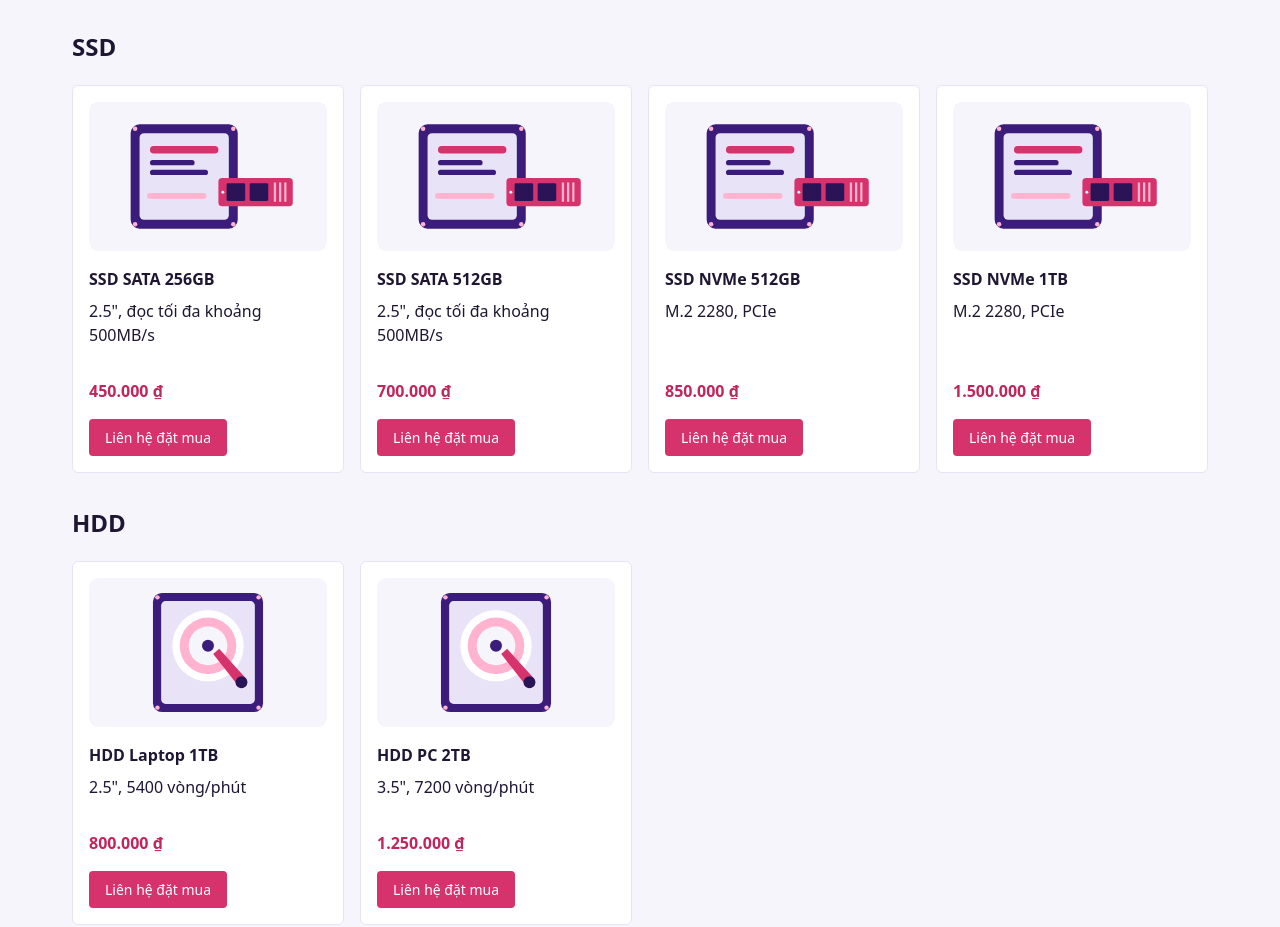
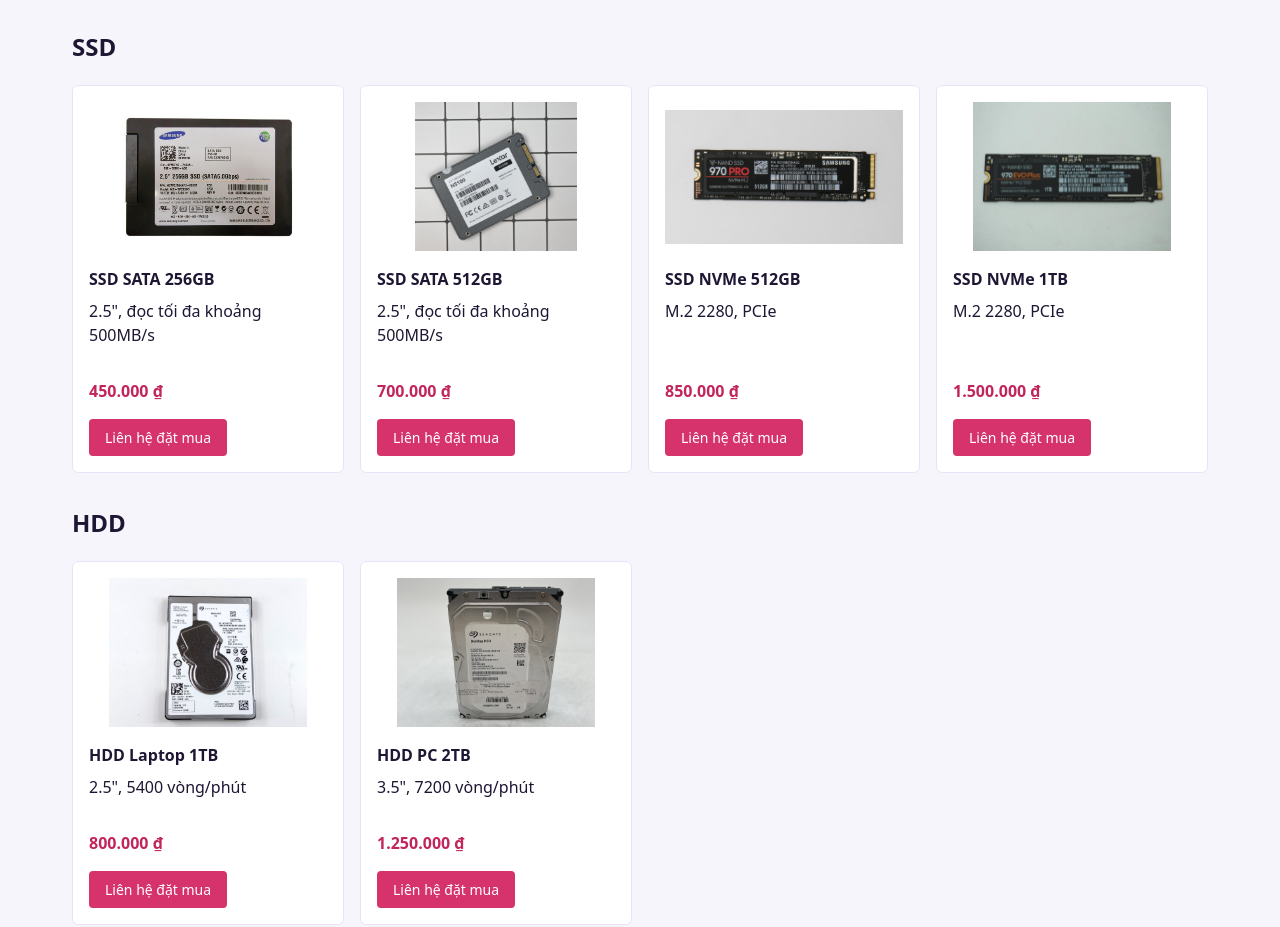
Before and after one commit to phucantran616-droid/a3-an-toplap, a plain HTML site: page san-pham.html in a window 1280 px wide. Shown: the part 1135-2062 px from the top of the page. Drawn offline with Linux system fonts and the light colour scheme.

Commit message:
Cap nhat anh san pham va hieu ung nut

```diff
--- a/san-pham.html
+++ b/san-pham.html
@@ -68,28 +68,28 @@
       <h2>SSD</h2>
       <div class="luoi-san-pham">
         <article class="the-san-pham">
-          <img src="images/ssd.svg" alt="Minh họa ổ SSD màu tím và hồng" width="320" height="200">
+          <img src="images/ssd/ssd-sata-256gb.jpg" alt="Ổ SSD Samsung 256GB SATA 2.5 inch" width="320" height="200">
           <h3>SSD SATA 256GB</h3>
           <p>2.5", đọc tối đa khoảng 500MB/s</p>
           <p class="gia-san-pham">450.000 ₫</p>
           <a class="nut" href="lien-he.html">Liên hệ đặt mua</a>
         </article>
         <article class="the-san-pham">
-          <img src="images/ssd.svg" alt="Minh họa ổ SSD màu tím và hồng" width="320" height="200">
+          <img src="images/ssd/ssd-sata-512gb.png" alt="Ổ SSD Lexar NS100 512GB SATA 2.5 inch" width="320" height="200">
           <h3>SSD SATA 512GB</h3>
           <p>2.5", đọc tối đa khoảng 500MB/s</p>
           <p class="gia-san-pham">700.000 ₫</p>
           <a class="nut" href="lien-he.html">Liên hệ đặt mua</a>
         </article>
         <article class="the-san-pham">
-          <img src="images/ssd.svg" alt="Minh họa ổ SSD màu tím và hồng" width="320" height="200">
+          <img src="images/ssd/ssd-nvme-512gb.jpg" alt="Thanh SSD Samsung 970 PRO 512GB M.2 NVMe" width="320" height="200">
           <h3>SSD NVMe 512GB</h3>
           <p>M.2 2280, PCIe</p>
           <p class="gia-san-pham">850.000 ₫</p>
           <a class="nut" href="lien-he.html">Liên hệ đặt mua</a>
         </article>
         <article class="the-san-pham">
-          <img src="images/ssd.svg" alt="Minh họa ổ SSD màu tím và hồng" width="320" height="200">
+          <img src="images/ssd/ssd-nvme-1tb.jpg" alt="Thanh SSD Samsung 970 EVO Plus 1TB M.2 NVMe" width="320" height="200">
           <h3>SSD NVMe 1TB</h3>
           <p>M.2 2280, PCIe</p>
           <p class="gia-san-pham">1.500.000 ₫</p>
@@ -102,14 +102,14 @@
       <h2>HDD</h2>
       <div class="luoi-san-pham">
         <article class="the-san-pham">
-          <img src="images/hdd.svg" alt="Minh họa ổ cứng HDD màu tím và hồng" width="320" height="200">
+          <img src="images/hdd/hdd-laptop-1tb.jpg" alt="Ổ cứng HDD laptop Seagate 1TB 2.5 inch" width="320" height="200">
           <h3>HDD Laptop 1TB</h3>
           <p>2.5", 5400 vòng/phút</p>
           <p class="gia-san-pham">800.000 ₫</p>
           <a class="nut" href="lien-he.html">Liên hệ đặt mua</a>
         </article>
         <article class="the-san-pham">
-          <img src="images/hdd.svg" alt="Minh họa ổ cứng HDD màu tím và hồng" width="320" height="200">
+          <img src="images/hdd/hdd-pc-2tb.jpg" alt="Ổ cứng HDD máy tính để bàn Seagate 2TB 3.5 inch" width="320" height="200">
           <h3>HDD PC 2TB</h3>
           <p>3.5", 7200 vòng/phút</p>
           <p class="gia-san-pham">1.250.000 ₫</p>
--- a/styles.css
+++ b/styles.css
@@ -49,9 +49,23 @@ button,
   text-decoration: none;
 }
 
+a.nut {
+  transition: transform 0.2s ease;
+}
+
 .nut:hover {
   text-decoration: underline;
   text-underline-offset: 0.2em;
+}
+
+a.nut:hover {
+  transform: translateY(-4px);
+}
+
+@media (prefers-reduced-motion: reduce) {
+  a.nut {
+    transition: none;
+  }
 }
 
 .nut:focus-visible {
@@ -184,6 +198,13 @@ main {
 
 #ram .the-san-pham img {
   height: 200px;
+  object-fit: contain;
+  object-position: center;
+}
+
+#ssd .the-san-pham img,
+#hdd .the-san-pham img {
+  aspect-ratio: 8 / 5;
   object-fit: contain;
   object-position: center;
 }
```
Also changed, not shown: images/hdd/hdd-laptop-1tb.jpg (added), images/hdd/hdd-pc-2tb.jpg (added), images/ssd/ssd-nvme-1tb.jpg (added), images/ssd/ssd-nvme-512gb.jpg (added), images/ssd/ssd-sata-256gb.jpg (added), images/ssd/ssd-sata-512gb.png (added).
